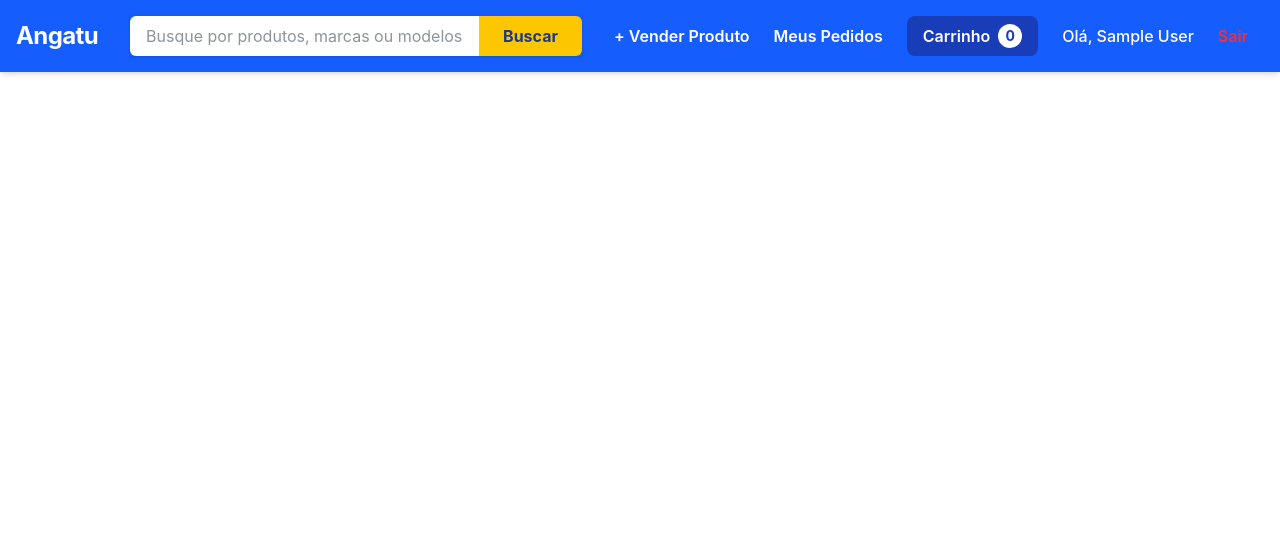
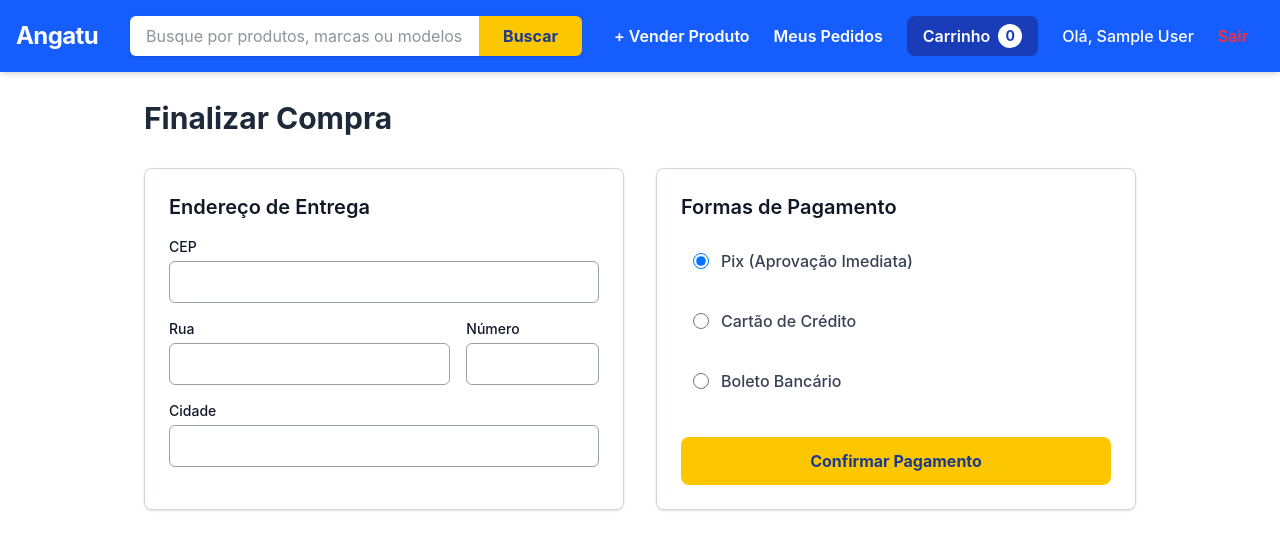
Before and after one commit to Daniel9189/Angatu-2.0, a React (Vite) app in the folder front/: page /checkout in a window 1280 px wide. Shown: the top 550 px of the page. Built offline with nearby package versions, Linux system fonts and the light colour scheme; sample sign-in values are in the browser's storage.

Commit message:
feat: implement the basics of th checkout front

```diff
--- a/front/src/App.jsx
+++ b/front/src/App.jsx
@@ -9,6 +9,7 @@ import Orders from "./pages/Orders";
 import PrivateRoute from "./components/PrivateRoute";
 import { ToastContainer, Zoom } from "react-toastify";
 import "react-toastify/dist/ReactToastify.css";
+import Checkout from "./pages/Checkout";
 
 function App() {
   return (
@@ -24,6 +25,14 @@ function App() {
         <Route path="/" element={<Home />} />
         <Route path="/produto/:slug" element={<ProductDetails />} />
         <Route path="/login" element={<Login />} />
+        <Route
+          path="checkout"
+          element={
+            <PrivateRoute>
+              <Checkout />
+            </PrivateRoute>
+          }
+        />
         <Route
           path="/carrinho"
           element={
--- a/front/src/pages/Cart.jsx
+++ b/front/src/pages/Cart.jsx
@@ -1,57 +1,54 @@
 import { useState } from "react";
+import { Link, useNavigate } from "react-router-dom";
 import { useCart } from "../contexts/CartContext";
-import { useAuth } from "../contexts/AuthContext";
-import { Link, useNavigate } from "react-router-dom";
-import { toast } from "react-toastify";
 
 function Cart() {
-  const { cart, removeFromCart, clearCart } = useCart();
-  const [loading, setLoading] = useState(false);
+  const { cart, removeFromCart } = useCart();
+  const [loading] = useState(false);
   const navigate = useNavigate();
-  const { token } = useAuth();
 
   const valorTotal = cart.reduce((total, item) => {
     return total + item.price * item.quantidade;
   }, 0);
 
-  const handleCheckout = async () => {
-    setLoading(true);
+  // const handleCheckout = async () => {
+  //   setLoading(true);
 
-    const payload = {
-      items: cart.map((item) => ({
-        product_id: item.id,
-        quantity: item.quantidade,
-      })),
-    };
+  //   const payload = {
+  //     items: cart.map((item) => ({
+  //       product_id: item.id,
+  //       quantity: item.quantidade,
+  //     })),
+  //   };
 
-    try {
-      const response = await fetch("http://localhost:8000/api/orders", {
-        method: "POST",
-        headers: {
-          "Content-Type": "application/json",
-          Accept: "application/json",
-          Authorization: `Bearer ${token}`,
-        },
-        body: JSON.stringify(payload),
-      });
+  //   try {
+  //     const response = await fetch("http://localhost:8000/api/orders", {
+  //       method: "POST",
+  //       headers: {
+  //         "Content-Type": "application/json",
+  //         Accept: "application/json",
+  //         Authorization: `Bearer ${token}`,
+  //       },
+  //       body: JSON.stringify(payload),
+  //     });
 
-      if (response.ok) {
-        toast.success(
-          "Pedido realizado com sucesso! O estoque foi atualizado.",
-        );
-        clearCart();
-        navigate("/");
-      } else {
-        const errorData = await response.json();
-        toast.error(`Não foi possível finalizar: ${errorData.message}`);
-      }
-    } catch (error) {
-      console.error("Erro de conexão: ", error);
-      alert("Erro ao conectar com o servidor para finalizar a compra.");
-    } finally {
-      setLoading(false);
-    }
-  };
+  //     if (response.ok) {
+  //       toast.success(
+  //         "Pedido realizado com sucesso! O estoque foi atualizado.",
+  //       );
+  //       clearCart();
+  //       navigate("/");
+  //     } else {
+  //       const errorData = await response.json();
+  //       toast.error(`Não foi possível finalizar: ${errorData.message}`);
+  //     }
+  //   } catch (error) {
+  //     console.error("Erro de conexão: ", error);
+  //     alert("Erro ao conectar com o servidor para finalizar a compra.");
+  //   } finally {
+  //     setLoading(false);
+  //   }
+  // };
 
   if (cart.length === 0) {
     return (
@@ -119,7 +116,7 @@ function Cart() {
         </div>
 
         <button
-          onClick={handleCheckout}
+          onClick={() => navigate("/checkout")}
           disabled={loading}
           className="w-full md:w-auto bg-green-600 hover:bg-green-700 text-white font-bold py-4 px-8 rounded-lg transition-colors disabled:bg-gray-400 cursor-pointer shadow-md text-lg"
         >
--- /dev/null
+++ b/front/src/pages/Checkout.jsx
@@ -0,0 +1,157 @@
+import { useNavigate } from "react-router-dom";
+// import { useCart } from "../contexts/CartContext";
+// import { useAuth } from "../contexts/AuthContext";
+import { useState } from "react";
+import { toast } from "react-toastify";
+
+export default function Checkout() {
+  const navigate = useNavigate();
+  // const { clearCart } = useCart();
+  // const { token } = useAuth();
+
+  const [address, setAddress] = useState({
+    rua: "",
+    numero: "",
+    cep: "",
+    cidade: "",
+  });
+
+  const [paymentMethod, setPaymentMethod] = useState("pix");
+
+  const handleCheckout = async (e) => {
+    e.preventDefault();
+    toast.success("Disseram que o pedido foi registrado");
+    navigate("/pedidos");
+  };
+
+  return (
+    <div className="container mx-auto p-4 max-w-5xl">
+      <h2 className="text-3xl font-bold text-gray-800 mb-8 mt-3">
+        Finalizar Compra
+      </h2>
+
+      <form
+        onSubmit={handleCheckout}
+        className="grid grid-cols-1 md:grid-cols-2 gap-8"
+      >
+        <div className="bg-white p-6 rounded-lg shadow-sm border border-gray-300">
+          <h3 className="text-xl font-semibold mb-4 text-gray-900">
+            Endereço de Entrega
+          </h3>
+          <div className="space-y-4">
+            <div>
+              <label className="block text-sm font-medium text-gray-900">
+                CEP
+              </label>
+              <input
+                type="number"
+                required
+                className="mt-1 w-full border border-gray-400 rounded-md p-2 focus:ring-blue-500 focus:ring-1 focus:border-blue-500 hover:border-gray-700 outline-none sem-setas"
+                value={address.cep}
+                onChange={(e) =>
+                  setAddress({ ...address, cep: e.target.value })
+                }
+              />
+            </div>
+            <div className="grid grid-cols-3 gap-4">
+              <div className="col-span-2">
+                <label className="block text-sm font-medium text-gray-900">
+                  Rua
+                </label>
+                <input
+                  type="text"
+                  required
+                  className="mt-1 w-full border border-gray-400 rounded-md p-2 focus:ring-blue-500 focus:ring-1 focus:border-blue-500 hover:border-gray-700 outline-none"
+                  value={address.rua}
+                  onChange={(e) =>
+                    setAddress({ ...address, rua: e.target.value })
+                  }
+                />
+              </div>
+              <div>
+                <label className="block text-sm font-medium text-gray-900">
+                  Número
+                </label>
+                <input
+                  type="number"
+                  required
+                  className="mt-1 w-full border border-gray-400 rounded-md p-2 focus:ring-blue-500 focus:ring-1 focus:border-blue-500 hover:border-gray-700 outline-none sem-setas"
+                  value={address.numero}
+                  onChange={(e) =>
+                    setAddress({ ...address, numero: e.target.value })
+                  }
+                />
+              </div>
+            </div>
+            <div>
+              <label className="block text-sm font-medium text-gray-900">
+                Cidade
+              </label>
+              <input
+                type="text"
+                required
+                className="mt-1 w-full border border-gray-400 rounded-md p-2 focus:ring-blue-500 focus:ring-1 focus:border-blue-500 hover:border-gray-700 outline-none"
+                value={address.cidade}
+                onChange={(e) =>
+                  setAddress({ ...address, cidade: e.target.value })
+                }
+              />
+            </div>
+          </div>
+        </div>
+
+        <div className="bg-white p-6 rounded-lg shadow-sm border border-gray-300 h-fit">
+          <h3 className="text-xl font-semibold mb-4 text-gray-900">
+            Formas de Pagamento
+          </h3>
+          <div className="space-y-3 mb-8">
+            <label className="flex items-center space-x-3 p-3 rounded-lg cursor-pointer hover:bg-gray-100">
+              <input
+                type="radio"
+                name="payment"
+                value={"pix"}
+                checked={paymentMethod === "pix"}
+                onChange={(e) => setPaymentMethod(e.target.value)}
+                className="h-4 w-4"
+              />
+              <span className="font-medium text-gray-700">
+                Pix (Aprovação Imediata)
+              </span>
+            </label>
+            <label className="flex items-center space-x-3 p-3 rounded-lg cursor-pointer hover:bg-gray-100">
+              <input
+                type="radio"
+                name="payment"
+                value={"cartao"}
+                checked={paymentMethod === "cartao"}
+                onChange={(e) => setPaymentMethod(e.target.value)}
+                className="h-4 w-4"
+              />
+              <span className="font-medium text-gray-700">
+                Cartão de Crédito
+              </span>
+            </label>
+            <label className="flex items-center space-x-3 p-3 rounded-lg cursor-pointer hover:bg-gray-100">
+              <input
+                type="radio"
+                name="payment"
+                value={"boleto"}
+                checked={paymentMethod === "boleto"}
+                onChange={(e) => setPaymentMethod(e.target.value)}
+                className="h-4 w-4"
+              />
+              <span className="font-medium text-gray-700">Boleto Bancário</span>
+            </label>
+          </div>
+
+          <button
+            type="submit"
+            className="w-full bg-yellow-400 text-blue-900 font-bold py-3 px-4 rounded-lg hover:bg-yellow-500 transition-colors cursor-pointer"
+          >
+            Confirmar Pagamento
+          </button>
+        </div>
+      </form>
+    </div>
+  );
+}
```
